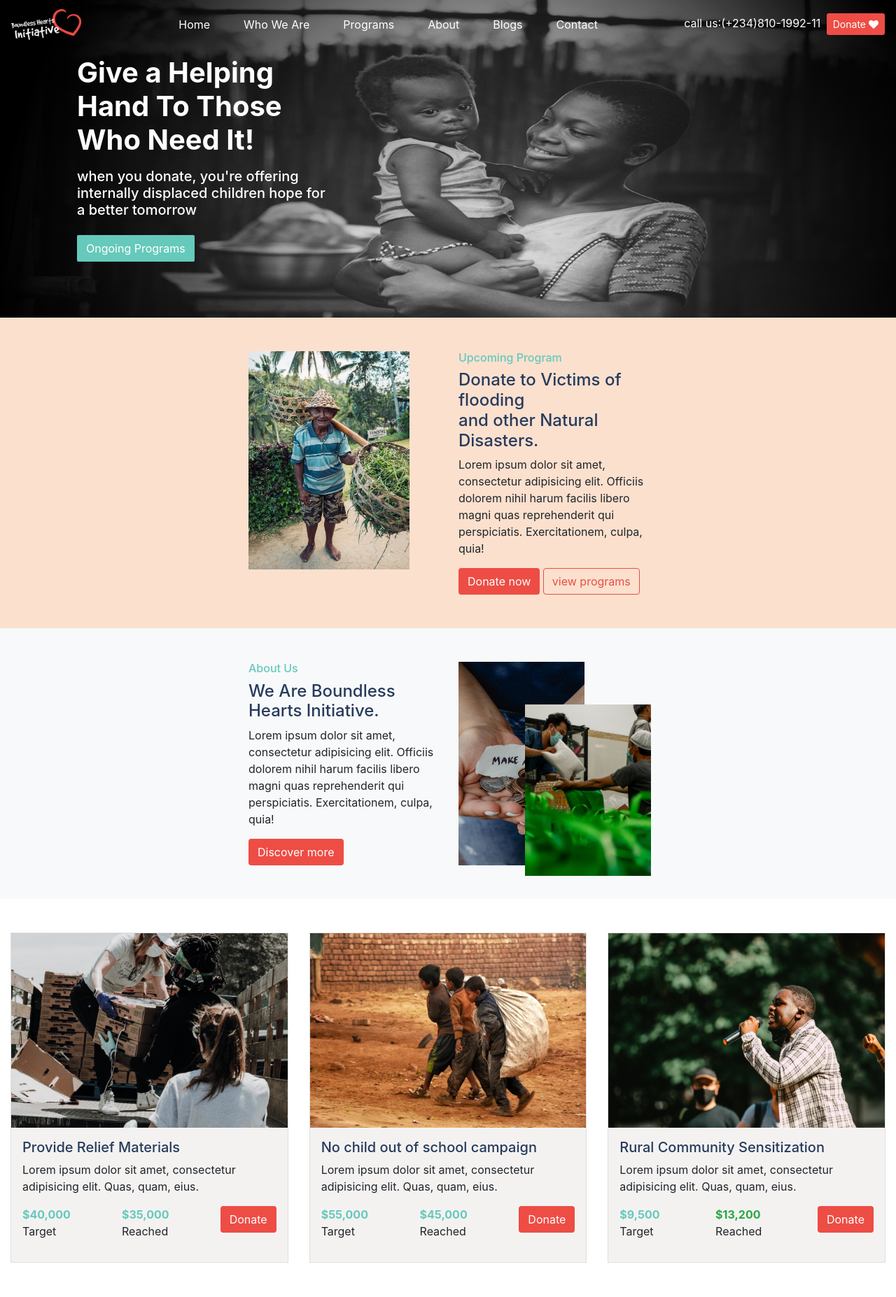
After one commit to Yagazinho/boundless, a PHP site: page /index.php in a window 1280 px wide. The commit adds this page. Shown: the top 1854 px of the page at 70% size. Run offline with PHP 8.4, Linux system fonts and the light colour scheme.

Commit message:
who we are

```diff
--- a/assets/css/custom.css
+++ b/assets/css/custom.css
@@ -12,7 +12,6 @@ body {
 
 .temp-img {
 	background-position: center;
-	background-repeat: no-repeat;
 }
 
 
--- /dev/null
+++ b/includes/foot.php
@@ -0,0 +1,6 @@
+<script src="assets/js/jquery-3.js"></script>
+<script src="assets/bootstrap-4.5.2/js/bootstrap.min.js"></script>
+<script src="assets/js/index.js"></script>
+</body>
+
+</html>
--- /dev/null
+++ b/includes/footer.php
@@ -0,0 +1,47 @@
+<footer>
+	<div id="wrapper">
+		<div class="row">
+			<div class="container-fluid">
+				<div class="custom-gap py-3 d-flex">
+					<div class="col-md-4">
+						<img src="assets/media/images/brand/logo/bhilgoW.png" alt="" class="img-fluid foot-img">
+						<span class="foot-txt py-2">Lorem ipsum dolor sit amet consectetur, adipisicing elit. Nemo libero quaerat aspernatur modi, ut, atque odit porro voluptatibus blanditiis consequatur earum.</span>
+						<div class="social-iconsf pt-2 d-flex">
+							<a href="" class="btn btn-sm btn-f mx-1"><i class="fa fa-facebook"></i></a>
+							<a href="" class="btn btn-sm btn-t mx-1"><i class="fa fa-twitter"></i></a>
+							<a href="" class="btn btn-sm btn-ln mx-1"><i class="fa fa-linkedin"></i></a>
+							<a href="" class="btn btn-sm btn-you mx-1"><i class="fa fa-youtube"></i></a>
+						</div>
+					</div>
+					<div class="col-md-2">
+						<div class="foot-nav text-center justify-content-center">
+							<h6 class="pt-5"><strong>Navigation</strong></h6>
+							<ul class="m-0 p-0">
+								<li class="py-1"><a href="">Home</a></li>
+								<li class="py-1"><a href="">About</a></li>
+								<li class="py-1"><a href="">Services</a></li>
+								<li class="py-1"><a href="">Blog</a></li>
+								<li class="py-1"><a href="">Contact</a></li>
+							</ul>
+						</div>
+					</div>
+					<div class="col-md-6">
+						<div class="d-flex">
+							<div class="cont-us">
+								<h6 class="pt-5"><strong>Contact Us</strong></h6>
+								<p class="foot-txt">1234, forest hills boulevard Asokoro</p>
+								<p class="foot-txt">(+234)810-1992-11</p>
+								<p class="foot-txt">boundlessshearts@gmail.com</p>
+							</div>
+							<div class="sup pl-2">
+								<h6 class="pt-5">Support</h6>
+								<p class="foot-txt">when you render a helping hand you're directly making the world a better place</p>
+								<a href="" class="btn-sm btn btn-theme1">Join us today</a>
+							</div>
+						</div>
+					</div>
+				</div>
+			</div>
+		</div>
+	</div>
+</footer>
--- /dev/null
+++ b/index.php
@@ -0,0 +1,281 @@
+<!DOCTYPE html>
+<html lang="en">
+
+<head>
+	<meta charset="UTF-8">
+	<title>BHI | Welcome to the official website of boundless hearts initiative</title>
+	<link rel="stylesheet" href="assets/bootstrap-4.5.2/css/bootstrap.min.css">
+	<link rel="stylesheet" href="assets/font-awesome-4.7.0/css/font-awesome.min.css">
+	<link rel="stylesheet" href="assets/css/custom.css">
+</head>
+
+<body>
+	<div id="top-sec">
+		<div class="container-fluid">
+			<nav class="navbar navbar-expand-sm navbar-dark mb-5 fixed-top">
+				<!-- Brand/logo -->
+				<a class="navbar-brand" href="#">
+					<img src="assets/media/images/brand/logo/bhilgoW.png" alt="logo" style="width:100px;">
+				</a>
+				<!-- Toggler/collapsibe Button -->
+				<button class="navbar-toggler" type="button" data-toggle="collapse" data-target="#collapsibleNavbar">
+					<span class="navbar-toggler-icon"></span>
+				</button>
+
+				<!-- Navbar links -->
+				<div class="collapse navbar-collapse" id="collapsibleNavbar">
+					<!-- Links -->
+					<ul class="navbar-nav text-white mx-auto">
+						<li class="nav-item px-3">
+							<a class="nav-link" href="index.php">Home</a>
+						</li>
+						<li class="nav-item px-3">
+							<a class="nav-link" href="weare.php">Who We Are</a>
+						</li>
+						<li class="nav-item px-3">
+							<a class="nav-link" href="#">Programs</a>
+						</li>
+						<li class="nav-item px-3">
+							<a class="nav-link" href="#">About</a>
+						</li>
+						<li class="nav-item px-3">
+							<a class="nav-link" href="#">Blogs</a>
+						</li>
+						<li class="nav-item px-3">
+							<a class="nav-link" href="#">Contact</a>
+						</li>
+					</ul>
+					<div class="button-group">
+						<a href="" class="text-white pr-1">call us:(+234)810-1992-11</a>
+						<a href="" class="btn btn-theme btn-sm">Donate<i class="pl-1 fa fa-heart"></i></a>
+					</div>
+				</div>
+				<!-- Links -->
+			</nav>
+
+			<div class="container py-10">
+				<div class="row text-white">
+					<div class="col-md-4 slide-text">
+						<h1 class="pb-2"><strong>Give a Helping Hand To Those Who Need It!</strong></h1>
+						<h5 class="pb-3">when you donate, you're offering internally displaced children hope for a better tomorrow</h5>
+						<a href="" class="btn btn-md btn-turq">Ongoing Programs</a>
+					</div>
+				</div>
+			</div>
+		</div>
+	</div>
+	<main>
+		<header></header>
+		<div class="about-sec1 bg-lpink">
+			<div class="container">
+				<div class="row custom-gap py-5">
+					<div class="col-md-6">
+						<img src="assets/media/images/pages/index/about1.jpg" alt="" class="img-fluid" style="width:230px;">
+					</div>
+					<div class="col-md-6 align-content-center justify-content-center">
+						<h6 class="text-turq">Upcoming Program</h6>
+						<h4 class="text-db">Donate to Victims of flooding <br>and other Natural Disasters.</h4>
+						<p>Lorem ipsum dolor sit amet, consectetur adipisicing elit. Officiis dolorem nihil harum facilis libero magni quas reprehenderit qui perspiciatis. Exercitationem, culpa, quia!</p>
+						<div class="button-group">
+							<a href="" class="btn btn-md btn-theme">Donate now</a>
+							<a href="" class="btn btn-md btn-theme1">view programs</a>
+						</div>
+					</div>
+				</div>
+			</div>
+		</div>
+		<div class="about-sec2 bg-light">
+			<div class="container">
+				<div class="row custom-gap py-5">
+					<div class="col-md-6">
+						<h6 class="text-turq">About Us</h6>
+						<h4 class="text-db">We Are Boundless Hearts Initiative.</h4>
+						<p>Lorem ipsum dolor sit amet, consectetur adipisicing elit. Officiis dolorem nihil harum facilis libero magni quas reprehenderit qui perspiciatis. Exercitationem, culpa, quia!</p>
+						<div class="button-group">
+							<a href="" class="btn btn-md btn-theme">Discover more</a>
+						</div>
+					</div>
+					<div class="col-md-6 d-flex">
+						<img src="assets/media/images/pages/index/about5.jpg" alt="" class="img-fluid" style="width:180px;">
+						<img src="assets/media/images/pages/index/about4.jpg" alt="" class="img-fluid img-t" style="width:180px;">
+					</div>
+				</div>
+			</div>
+		</div>
+		<!--cards -->
+		<div class="container-fluid">
+			<div class="about-sec3 my-5">
+				<div class="row">
+					<div class="col-md-4">
+						<div class="card card-sec">
+							<div class="card-body p-0">
+								<img src="assets/media/images/pages/index/card2.jpg" class="card-img img-fluid" alt="">
+								<div class="p-3">
+									<h5 class="text-db">Provide Relief Materials</h5>
+									<p>Lorem ipsum dolor sit amet, consectetur adipisicing elit. Quas, quam, eius.</p>
+									<div class="d-flex justify-content-center">
+										<div class="numb">
+											<span class="text-turq"><strong>$40,000</strong></span><br>
+											<p class="text-gray">Target</p>
+										</div>
+										<div class="numb mx-auto">
+											<span class="text-turq"><strong>$35,000</strong></span>
+											<p class="text-gray">Reached</p>
+										</div>
+										<div class="numb">
+											<a href="" class="btn btn-theme">Donate</a>
+										</div>
+									</div>
+								</div>
+							</div>
+						</div>
+					</div>
+					<div class="col-md-4">
+						<div class="card card-sec">
+							<div class="card-body p-0">
+								<img src="assets/media/images/pages/index/card3.jpg" class="card-img" alt="">
+								<div class="p-3">
+									<h5 class="text-db">No child out of school campaign</h5>
+									<p>Lorem ipsum dolor sit amet, consectetur adipisicing elit. Quas, quam, eius.</p>
+									<div class="d-flex justify-content-center">
+										<div class="numb">
+											<span class="text-turq"><strong>$55,000</strong></span><br>
+											<p class="text-gray">Target</p>
+										</div>
+										<div class="numb mx-auto">
+											<span class="text-turq"><strong>$45,000</strong></span>
+											<p class="text-gray">Reached</p>
+										</div>
+										<div class="numb">
+											<a href="" class="btn btn-theme">Donate</a>
+										</div>
+									</div>
+								</div>
+							</div>
+						</div>
+					</div>
+					<div class="col-md-4">
+						<div class="card card-sec">
+							<div class="card-body p-0">
+								<img src="assets/media/images/pages/index/card1.jpg" class="card-img" alt="">
+								<div class="p-3">
+									<h5 class="text-db">Rural Community Sensitization</h5>
+									<p>Lorem ipsum dolor sit amet, consectetur adipisicing elit. Quas, quam, eius.</p>
+									<div class="d-flex justify-content-center">
+										<div class="numb">
+											<span class="text-turq"><strong>$9,500</strong></span><br>
+											<p class="text-gray">Target</p>
+										</div>
+										<div class="numb mx-auto">
+											<span class="text-success"><strong>$13,200</strong></span>
+											<p class="text-gray">Reached</p>
+										</div>
+										<div class="numb">
+											<a href="" class="btn btn-theme">Donate</a>
+										</div>
+									</div>
+								</div>
+							</div>
+						</div>
+					</div>
+				</div>
+			</div>
+		</div>
+
+		<div class="about-sec4">
+			<div class="container">
+				<div class="row custom-gap py-5">
+					<div class="col-md-6">
+						<img src="assets/media/images/pages/index/about7.jpg" alt="" class="img-fluid" style="width:230px;">
+					</div>
+					<div class="col-md-6">
+						<div class="my-auto">
+							<h6 class="text-turq">Looking To Help?</h6>
+							<h4 class="text-db">What we do</h4>
+							<p>Lorem ipsum dolor sit amet, consectetur adipisicing elit. Officiis dolorem nihil harum facilis libero magni quas reprehenderit qui perspiciatis. Exercitationem, culpa, quia!</p>
+							<div class="button-group">
+								<a href="" class="btn btn-md btn-theme">Join Us Today</a>
+							</div>
+						</div>
+					</div>
+				</div>
+			</div>
+		</div>
+		<div class="about-sec5 bg-themet sec-img" style="background-image: url(assets/media/images/pages/index/about8.jpg);">
+			<div class="container-fluid">
+				<div class="row custom-gap pb-5">
+					<div class="col-md-12">
+						<div class="justify-content-center text-center py-3">
+							<span class="text-white">Helping Today</span>
+							<h4 class="text-white"><strong>How We Help People</strong></h4>
+						</div>
+					</div>
+					<div class="col-md-4 justify-content-center text-center">
+						<div class="sec-icon pb-1">
+							<img src="assets/media/images/pages/index/pill2.svg" alt="" class="img-fluid" style="width: 40px;">
+						</div>
+						<span class="text-white"><strong>Food and Medicine</strong></span>
+						<p class="text-white">Lorem ipsum dolor sit amet, consectetur adipisicing elit. Facilis nobis, aliquam!</p>
+					</div>
+					<div class="col-md-4 justify-content-center text-center">
+						<div class="sec-icon pb-1">
+							<img src="assets/media/images/pages/index/bball.svg" alt="" class="img-fluid" style="width: 40px;">
+						</div>
+						<span class="text-white"><strong>Population Control</strong></span>
+						<p class="text-white">Discover innovative ways of controlling population through sex selection. Facilis nobis, aliquam!</p>
+					</div>
+					<div class="col-md-4 justify-content-center text-center">
+						<div class="sec-icon pb-1">
+							<img src="assets/media/images/pages/index/meat.svg" alt="" class="img-fluid" style="width: 40px;">
+						</div>
+						<span class="text-white"><strong>livestock farming</strong></span>
+						<p class="text-white">Lorem ipsum dolor sit amet, consectetur adipisicing elit. Facilis nobis, aliquam!</p>
+					</div>
+				</div>
+			</div>
+		</div>
+		<div class="mini-blog py-5">
+			<div class="custom-gap">
+				<div class="row">
+					<div class="col-md-2">
+						<span class="text-turq">News</span>
+						<h6 class="text-db">latest blog</h6>
+						<div class="d-flex">
+							<a href="" class="btn btn-md btn-arr"><i class="fa fa-arrow-left"></i></a>
+							<a href="" class="btn btn-md btn-arr"><i class="fa fa-arrow-right"></i></a>
+						</div>
+					</div>
+					<div class="col-md-10 d-flex">
+						<div class="card card-blog">
+							<div class="card-body p-0">
+								<img src="assets/media/images/pages/index/pic-4.png" alt="" class="img-fluid">
+								<div class="p-3">
+									<h6 class="text-db">Help the ecosystem</h6>
+									<p>Lorem ipsum dolor sit amet, consectetur adipisicing elit. Aspernatur, natus quasi!</p>
+									<a href="" class="btn btn-sm px-0 btn-blog"><strong>Read more</strong></a>
+								</div>
+							</div>
+						</div>
+						<div class="card mar-l card-blog">
+							<div class="card-body p-0">
+								<img src="assets/media/images/pages/index/pic-4.png" alt="" class="img-fluid">
+								<div class="p-3">
+									<h6 class="text-db">Help the ecosystem</h6>
+									<p>Lorem ipsum dolor sit amet, consectetur adipisicing elit. Aspernatur, natus quasi!</p>
+									<a href="" class="btn btn-sm px-0 btn-blog"><strong>Read more</strong></a>
+								</div>
+							</div>
+						</div>
+					</div>
+				</div>
+			</div>
+		</div>
+
+		<!--
+		<div class="location"><iframe src="https://www.google.com/maps/embed?pb=!1m14!1m12!1m3!1d31519.25358313929!2d7.513905299999999!3d9.072264399999998!2m3!1f0!2f0!3f0!3m2!1i1024!2i768!4f13.1!5e0!3m2!1sen!2sng!4v1686504716190!5m2!1sen!2sng" width="600" height="450" style="border:0;" allowfullscreen="" loading="lazy" referrerpolicy="no-referrer-when-downgrade"></iframe>
+		</div>
+-->
+
+	</main>
+	<?php include("includes/footer.php"); ?>
+	<?php include("includes/foot.php"); ?>
```
Also changed, not shown: includes/head.php (added, +19 -0 lines), includes/nav.php (added, +40 -0 lines), temp.html (deleted, +0 -67 lines), temp.php (renamed from index.html, +14 -111 lines), weare.php (added, +97 -0 lines), includes/header.php (added).
